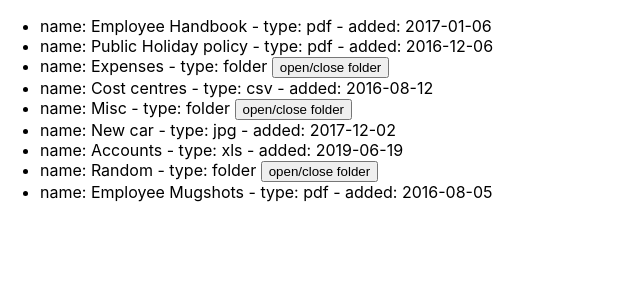
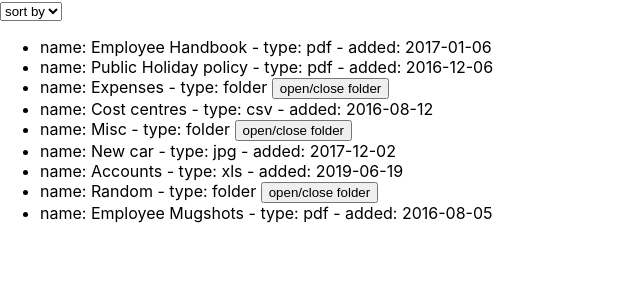
Before and after one commit to timothydowd/bright-hr-tech-test, a React (Create React App) app: page / in a window 1280 px wide. Shown: the top 300 px of the page, without its empty margins (0-640 px from the left). Built offline with nearby package versions, Linux system fonts and the light colour scheme.

Commit message:
SortByDropdown component added to deal with sorting the data by name, type or date added, logic yet to be added

```diff
--- a/src/App.js
+++ b/src/App.js
@@ -1,6 +1,7 @@
 import React, { Component } from "react";
 import data from "./data/data.json";
 import Item from './components/Item'
+import SortByDropDown from './components/SortByDropdown'
 
 export default class App extends Component {
   constructor(props) {
@@ -10,17 +11,23 @@ export default class App extends Component {
     };
   }
 
-
+  handleSortByChange(event){
+    console.log('in handleSortByChange: ', event.target.value)
+  }
 
   render() {
     return (
-      <ul>
+      <div>
+        <SortByDropDown handleSortByChange={this.handleSortByChange}/>
+        <ul>
         {this.state.data.map(item => {
           return (
             <li key={item.name}> <Item item={item}/> </li>
           )
         })}
       </ul>
+      </div>
+
     );
   }
 }
--- a/src/components/FolderContents.js
+++ b/src/components/FolderContents.js
@@ -1,10 +1,10 @@
-import React, { Component } from "react";
+import React from "react";
 
-export default class FolderContents extends Component {
-  render() {
+const FolderContents = (props) => {
+
     return (
       <ul>
-        {this.props.files.map(file => {
+        {props.files.map(file => {
           return (
             <li key={file.name}>
               name: {file.name} - type: {file.type} - added: {file.added}
@@ -13,5 +13,7 @@ export default class FolderContents extends Component {
         })}
       </ul>
     );
-  }
+
 }
+
+export default FolderContents;
--- /dev/null
+++ b/src/components/SortByDropdown.js
@@ -0,0 +1,14 @@
+import React, { Component } from 'react'
+
+export default class SortByDropdown extends Component {
+    render() {
+        return (
+            <select onChange={this.props.handleSortByChange}>
+                <option value='' disabled selected>sort by</option>
+                <option value='name'>name</option>
+                <option value='type'>type</option>
+                <option value='added'>added</option>
+            </select>
+        )
+    }
+}
```
